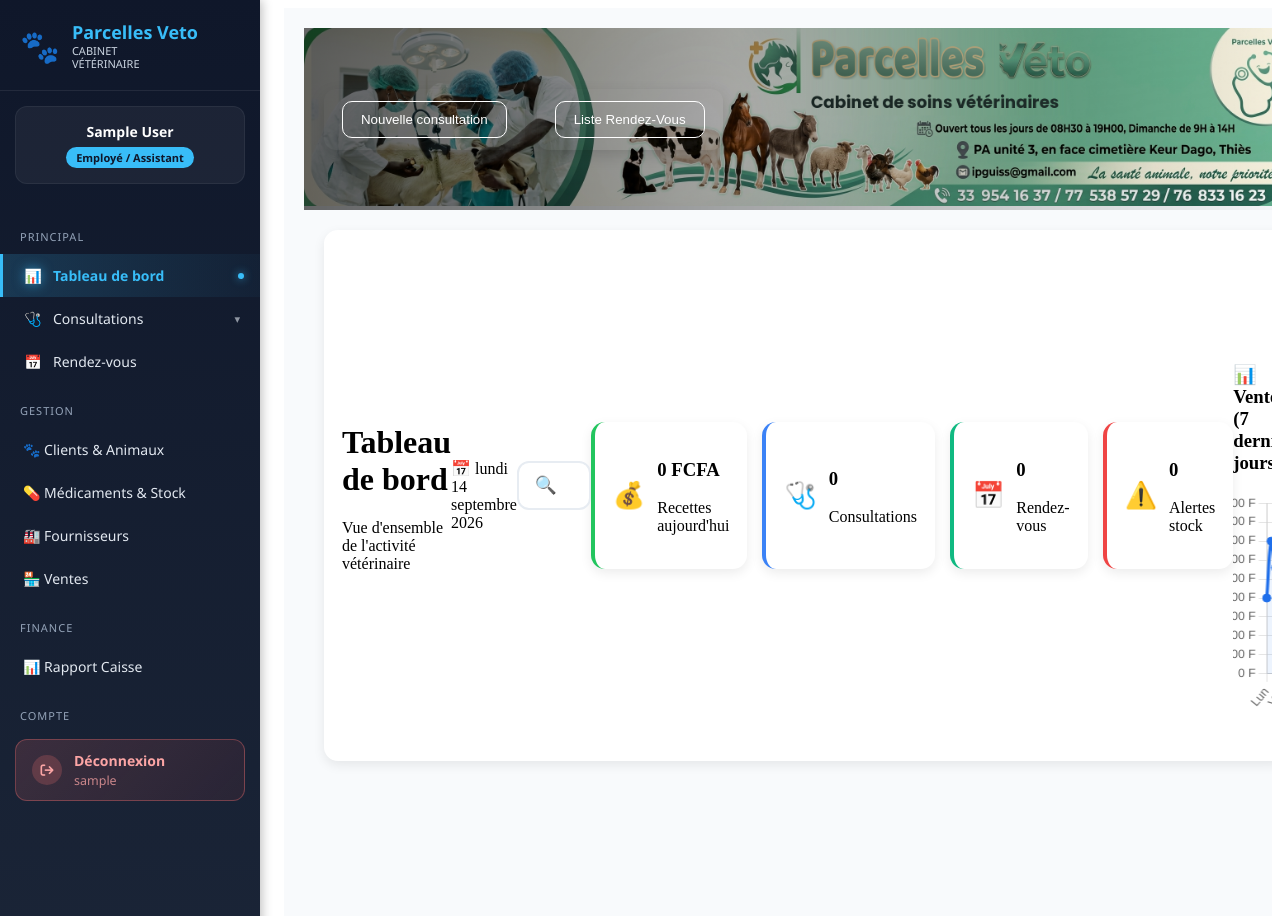
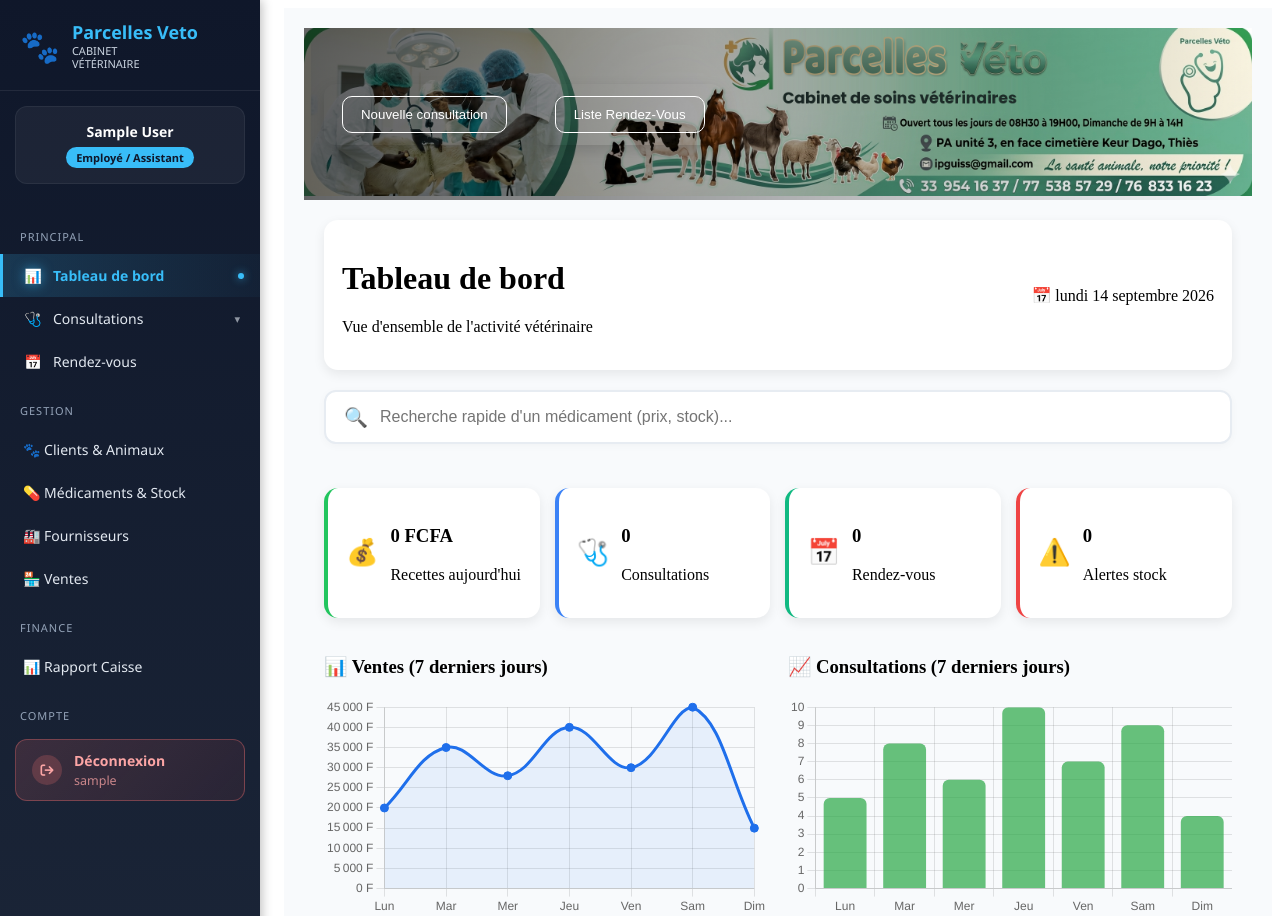
Before and after one commit to caissesosdirtech/Parcelle_veto, a Django app: page /dashboard/ in a window 1280 px wide. Shown: the top 916 px of the page. Run offline with Django 5.2, Linux system fonts and the light colour scheme; the visitor is signed in with stand-in values (Sample User, id 1); data comes from the database, SQL or seed files in the repository; data that the repository does not hold is empty.

Commit message:
deplacement de la barre de recherche

```diff
--- a/dashboard/templates/dashboard/dashboard.html
+++ b/dashboard/templates/dashboard/dashboard.html
@@ -6,22 +6,51 @@
 {% block content %}
 <style>
 /* ===== RECHERCHE RAPIDE ===== */
-.quick-search-container { position: relative; margin-bottom: 20px; }
+.quick-search-container {
+    position: relative;
+    margin-bottom: 24px;
+}
 .quick-search-box {
-    display: flex; align-items: center; background: #fff;
-    border: 2px solid #e7ecf2; border-radius: 12px; padding: 6px 16px;
+    display: flex;
+    align-items: center;
+    background: #fff;
+    border: 2px solid #e7ecf2;
+    border-radius: 12px;
+    padding: 8px 18px;
     transition: all 0.2s ease;
+    box-shadow: 0 2px 8px rgba(0,0,0,0.03);
 }
-.quick-search-box:focus-within { border-color: #1f6feb; box-shadow: 0 4px 16px rgba(31,111,235,0.15); }
-.quick-search-box input { border: none; outline: none; width: 100%; padding: 8px; font-size: 0.95rem; }
+.quick-search-box:focus-within {
+    border-color: #1f6feb;
+    box-shadow: 0 4px 16px rgba(31,111,235,0.15);
+}
+.quick-search-box input {
+    border: none;
+    outline: none;
+    width: 100%;
+    padding: 8px 12px;
+    font-size: 1rem;
+}
 .search-dropdown {
-    position: absolute; top: 108%; left: 0; right: 0; background: #fff;
-    border-radius: 12px; box-shadow: 0 10px 30px rgba(0,0,0,0.15);
-    border: 1px solid #f1f4f8; z-index: 1000; max-height: 350px; overflow-y: auto;
+    position: absolute;
+    top: 108%;
+    left: 0;
+    right: 0;
+    background: #fff;
+    border-radius: 12px;
+    box-shadow: 0 10px 30px rgba(0,0,0,0.15);
+    border: 1px solid #f1f4f8;
+    z-index: 1000;
+    max-height: 350px;
+    overflow-y: auto;
 }
 .search-item {
-    display: flex; justify-content: space-between; align-items: center;
-    padding: 12px 16px; border-bottom: 1px solid #f1f4f8; transition: background 0.15s;
+    display: flex;
+    justify-content: space-between;
+    align-items: center;
+    padding: 12px 16px;
+    border-bottom: 1px solid #f1f4f8;
+    transition: background 0.15s;
 }
 .search-item:hover { background: #f4f7fb; }
 .search-item-nom { font-weight: 700; color: #1e2a3a; font-size: 0.9rem; }
@@ -45,7 +74,7 @@
 
 <div class="dashboard-container">
 
-    <!-- HEADER -->
+    <!-- HEADER (Premier cadre/section) -->
     <div class="dashboard-header">
         <div>
             <h1>Tableau de bord</h1>
@@ -54,19 +83,16 @@
         <div class="date-box">
             📅 <span id="current-date"></span>
         </div>
+    </div>
 
-        <!-- COLONNE 2 : RECHERCHE RAPIDE & STOCK CRITIQUE -->
-        <div class="panel-column">
-
-            <!-- RECHERCHE RAPIDE MÉDICAMENT -->
+    <!-- 🔍 RECHERCHE RAPIDE (Placée juste après le 1er cadre) -->
     <div class="quick-search-container">
         <div class="quick-search-box">
-                    <span style="font-size: 1.1rem; color: #7c8a9e;">🔍</span>
+            <span style="font-size: 1.2rem; color: #7c8a9e;">🔍</span>
             <input type="text" id="quickSearchInput" autocomplete="off" placeholder="Recherche rapide d'un médicament (prix, stock)...">
             <span id="searchSpinner" style="display:none;">⏳</span>
         </div>
         <div id="quickSearchResults" class="search-dropdown" style="display:none;"></div>
-            </div>
     </div>
 
     <!-- STATS -->
@@ -168,8 +194,8 @@
             </div>
         </div>
 
-
-            <!-- STOCK CRITIQUE -->
+        <!-- COLONNE 2 : STOCK CRITIQUE -->
+        <div class="panel-column">
             <div class="panel">
                 <div class="panel-header danger">
                     <h3 class="panel-title">⚠️ Alertes de stock</h3>
@@ -202,7 +228,6 @@
                     {% endfor %}
                 </div>
             </div>
-
         </div>
 
     </div>
```
Lines whose indentation alone changed are shown as unchanged.
